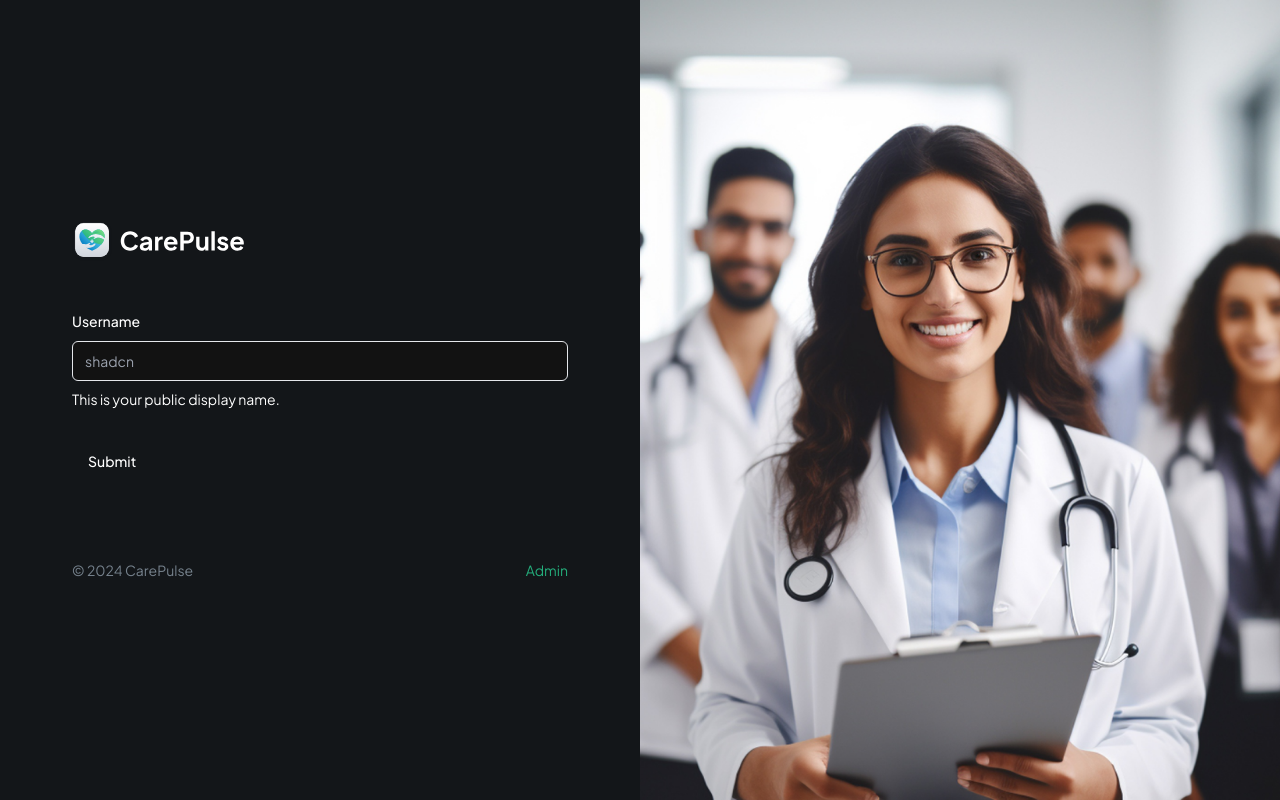
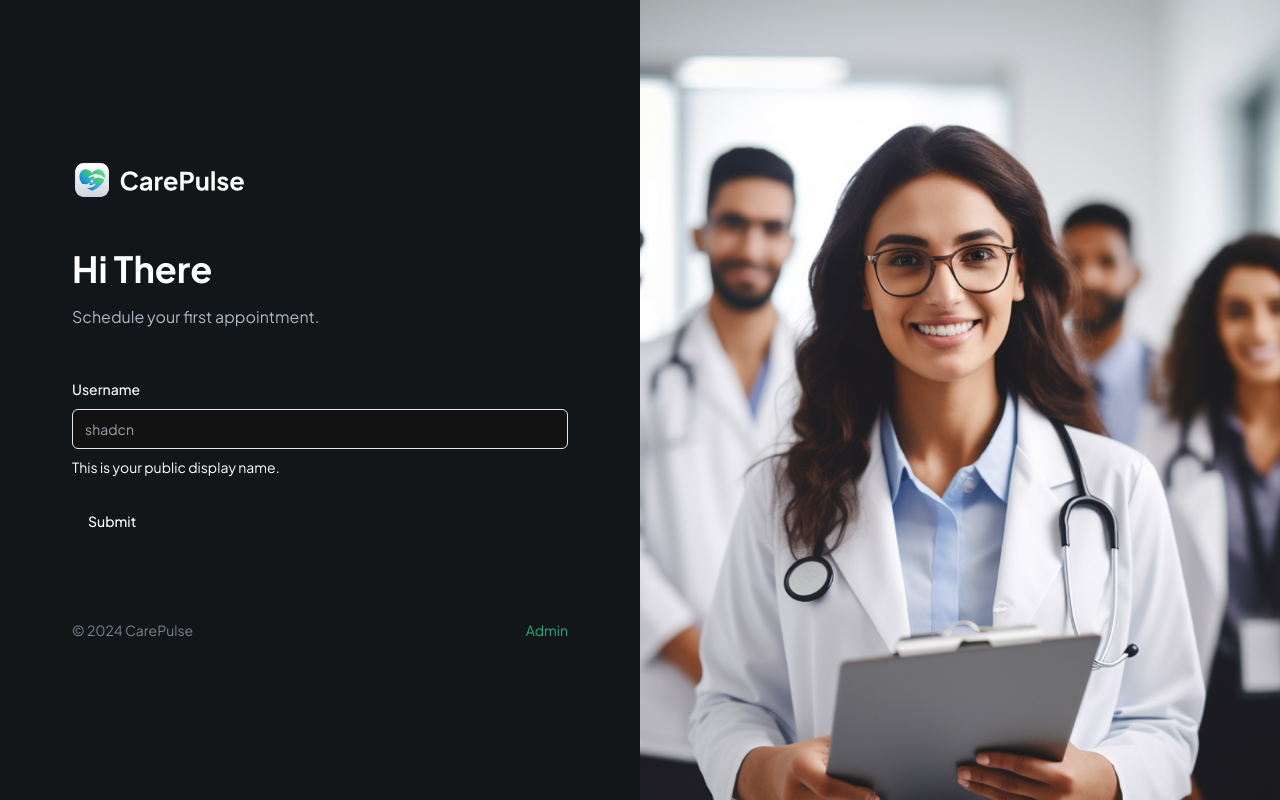
Before and after one commit to DoubleHaoDev/carepulse-skin, a Next.js app: page / in a window 1280 px wide. Built offline with nearby package versions, Linux system fonts and the light colour scheme.

Commit message:
Add a new section in homepage

```diff
--- a/components/forms/patientForm.tsx
+++ b/components/forms/patientForm.tsx
@@ -37,7 +37,11 @@
 
     return (
         <Form {...form}>
-            <form onSubmit={form.handleSubmit(onSubmit)} className="space-y-8">
+            <form onSubmit={form.handleSubmit(onSubmit)} className="space-y-6 flex-1">
+                <section className="mb-12 space-y-4">
+                    <h1 className="header">Hi There</h1>
+                    <p className="text-dark-700">Schedule your first appointment.</p>
+                </section>
                 <FormField
                     control={form.control}
                     name="username"
```
